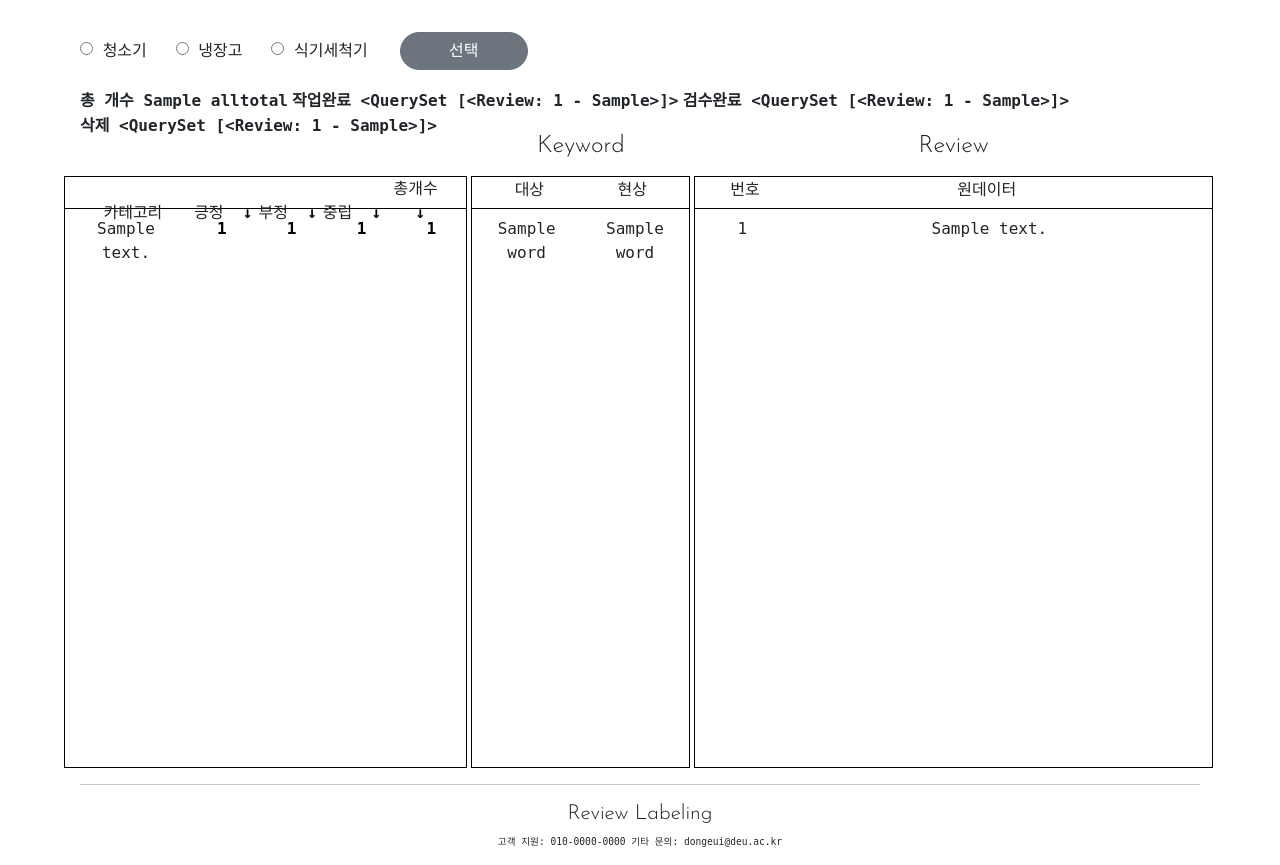
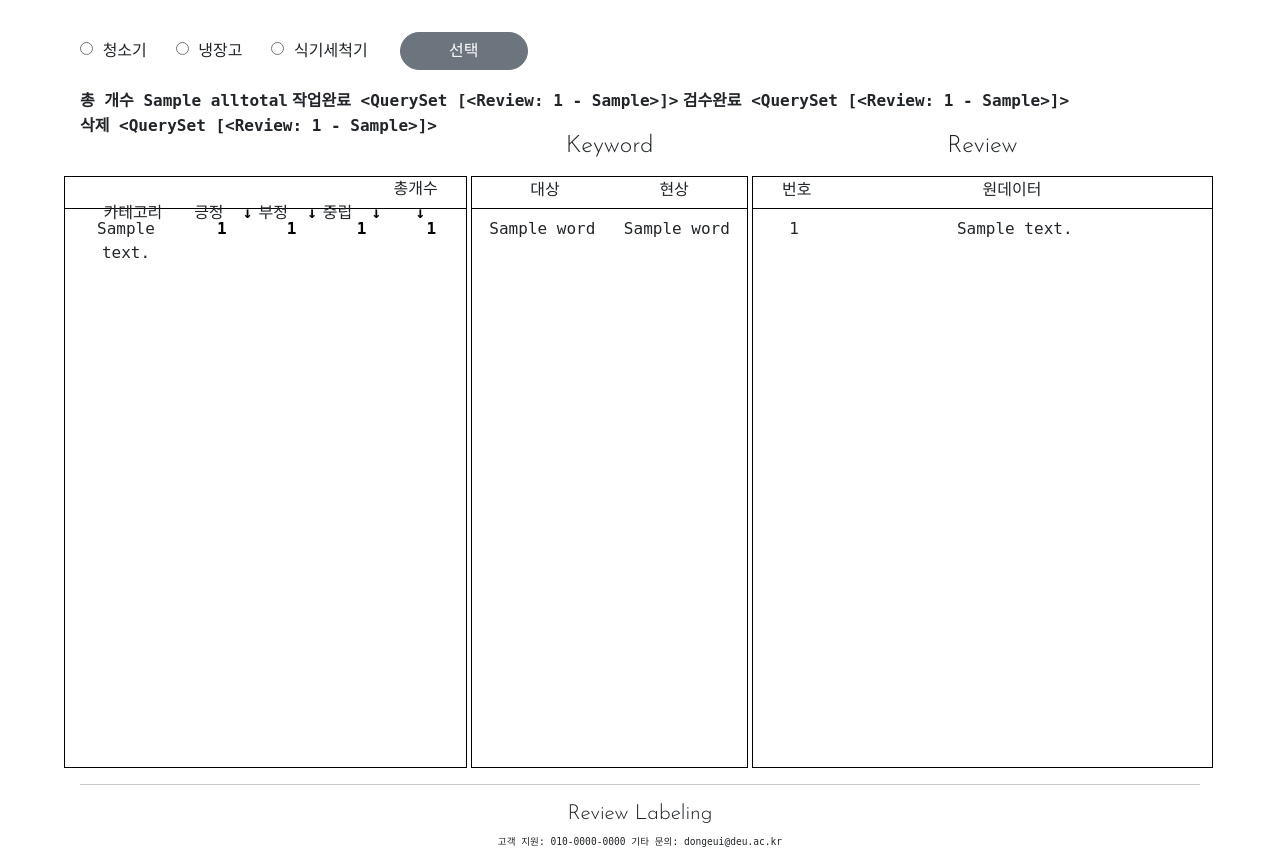
Before and after one commit to zzuzzu0205/Lightsail, a Django app: template mainapp/templates/mainapp/workstatus.html in a window 1280 px wide. Shown: the part 85-950 px from the top of the page. Run offline with Django 4.2, Linux system fonts and the light colour scheme; tables that the repository leaves empty hold one stand-in row (values such as "Sample post"); the template is opened without the code that fills it: values that come from a table or form of the project are taken from there, most other values are stand-ins (such as "Sample title", 1, 10 or a date in 2020); some libraries are stand-ins or nearby versions; some web fonts are replaced.

Commit message:
키워드쌍 크기 변경

```diff
--- a/mainapp/templates/mainapp/workstatus.html
+++ b/mainapp/templates/mainapp/workstatus.html
@@ -186,7 +186,7 @@
 
 
             <!--        키워드현상쌍 표 구역-->
-            <div class="graph_space" style="width: 19%;">
+            <div class="graph_space" style="width: 24%;">
                 <div class="english">Keyword</div>
                 <div style="height: 37rem; border: 1px solid black">
                     <!--                표 속성-->
@@ -207,7 +207,7 @@
 
 
             <!--        원데이터 표 구역-->
-            <div class="graph_space" style="width: 45%;">
+            <div class="graph_space" style="width: 40%;">
                 <div class="english">Review</div>
                 <div style="height: 37rem; border: 1px solid black">
                     <!--                표속성-->
```
